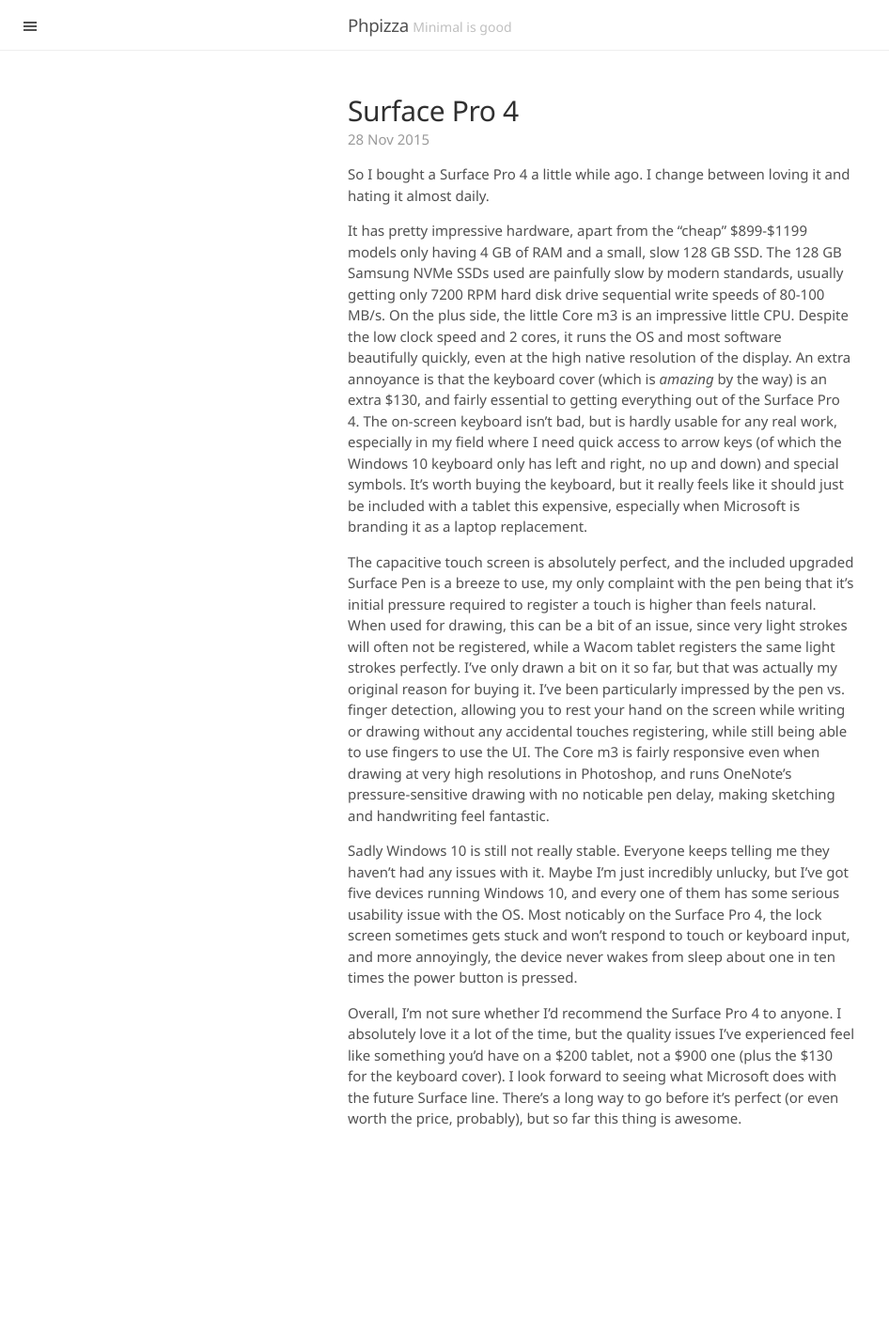
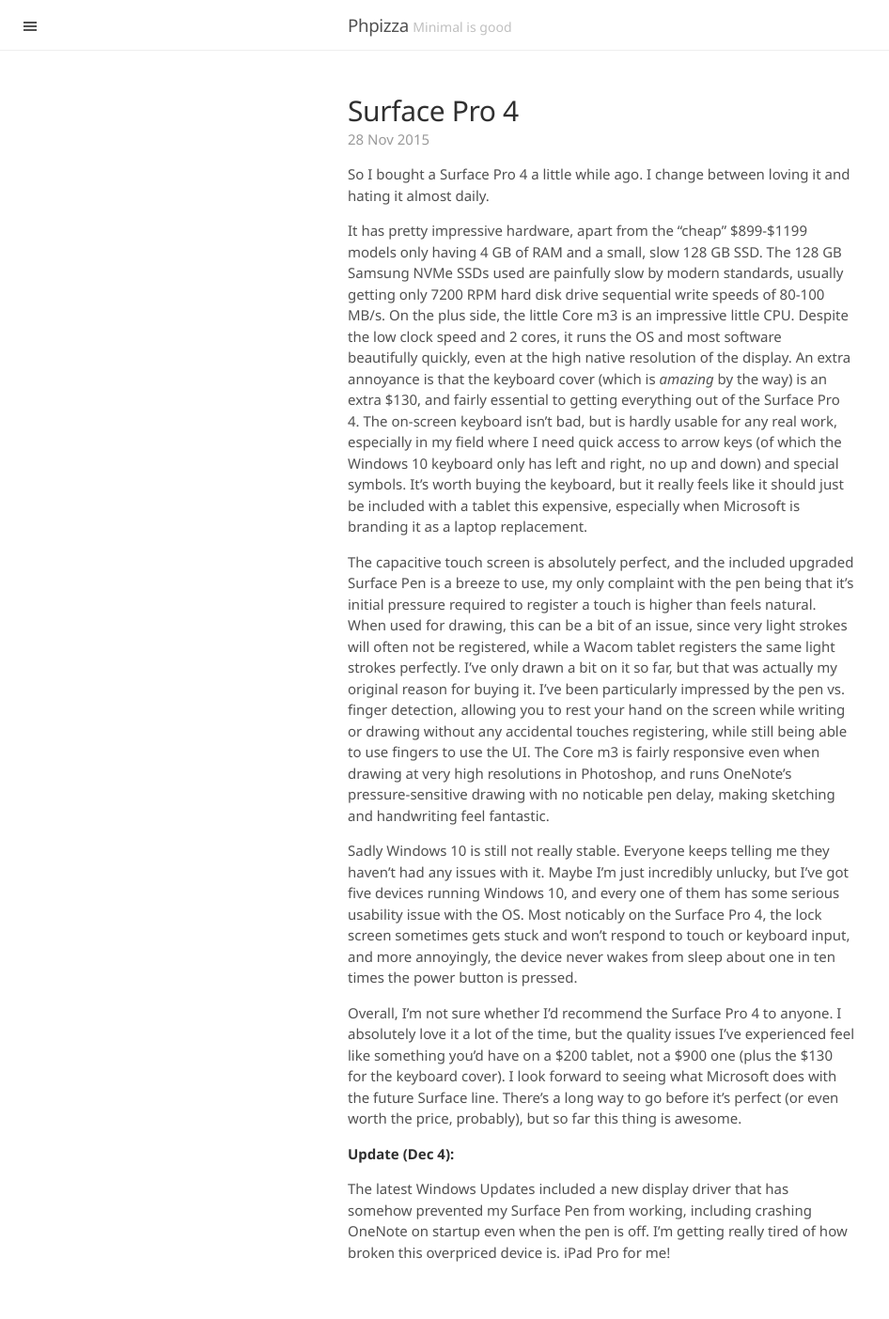
Before and after one commit to Alanaktion/alanaktion.github.io, a Jekyll site: the page built from _posts/2015-11-28-surface-pro-4.md, in a window 1280 px wide. Shown: the whole page at 94% size, without its empty margins (0-946 px from the left). Built offline with Jekyll 4.4.1, drawn with Linux system fonts in a browser that asks for light colours; Markdown is read by kramdown in place of the engine named in the settings; before the commit the page ends 1262 px from its top, so only the background shows below that.

Commit message:
Updating SP4

```diff
--- a/_posts/2015-11-28-surface-pro-4.md
+++ b/_posts/2015-11-28-surface-pro-4.md
@@ -13,3 +13,7 @@
 Sadly Windows 10 is still not really stable. Everyone keeps telling me they haven't had any issues with it. Maybe I'm just incredibly unlucky, but I've got five devices running Windows 10, and every one of them has some serious usability issue with the OS. Most noticably on the Surface Pro 4, the lock screen sometimes gets stuck and won't respond to touch or keyboard input, and more annoyingly, the device never wakes from sleep about one in ten times the power button is pressed.
 
 Overall, I'm not sure whether I'd recommend the Surface Pro 4 to anyone. I absolutely love it a lot of the time, but the quality issues I've experienced feel like something you'd have on a $200 tablet, not a $900 one (plus the $130 for the keyboard cover). I look forward to seeing what Microsoft does with the future Surface line. There's a long way to go before it's perfect (or even worth the price, probably), but so far this thing is awesome.
+
+**Update (Dec 4):**
+
+The latest Windows Updates included a new display driver that has somehow prevented my Surface Pen from working, including crashing OneNote on startup even when the pen is off. I'm getting really tired of how broken this overpriced device is. iPad Pro for me!
```
